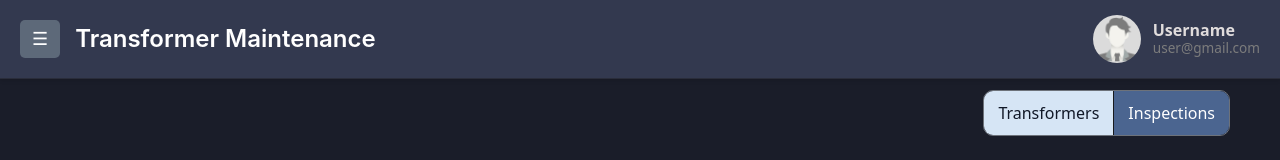
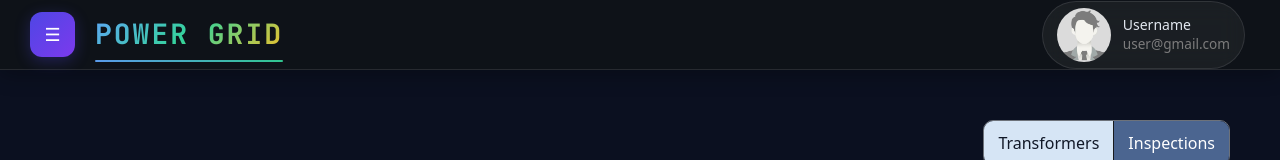
Before and after one commit to thermo-track/transformer-maintenance-system, a React (Vite) app in the folder tms-frontend-application/: page /inspections in a window 1280 px wide. Shown: the top 160 px of the page. Built offline with nearby package versions, Linux system fonts and the light colour scheme; no server answers.

Commit message:
SideBar and Layout Design Improved

```diff
--- a/tms-frontend-application/src/App.css
+++ b/tms-frontend-application/src/App.css
@@ -251,37 +251,6 @@ a { color: var(--accent); text-decoration: none; }
   background: #0f172a;   /* dropdown menu background */
 }
 
-.user-corner {
-  top: 1.5rem;
-  right: 3rem;
-  display: flex;
-  align-items: center;
-  gap: 0.75rem;
-}
-
-.user-avatar {
-  width: 48px;
-  height: 48px;
-  border-radius: 50%;
-}
-
-.user-info {
-  display: flex;
-  flex-direction: column;
-  line-height: 1.2;
-}
-
-.user-name {
-  font-size: 1rem;       /* slightly bigger */
-  font-weight: 600;      /* bold for emphasis */
-  color: #e0dcdc;
-}
-
-.user-email {
-  font-size: 0.85rem;    /* smaller */
-  color: #7c7c7c;
-}
-
 .heading {
   font-size: 1.8rem;
   font-weight: 700;
--- a/tms-frontend-application/src/components/Layout.jsx
+++ b/tms-frontend-application/src/components/Layout.jsx
@@ -45,7 +45,7 @@ const Layout = ({ children }) => {
           </button>
 
           {/* Main Title */}
-          <h1 className="app-title">Transformer Maintenance</h1>
+          <h1 className="app-title">POWER GRID</h1>
         </div>
 
         {/* User Corner on the right */}
--- a/tms-frontend-application/src/styles/layout.css
+++ b/tms-frontend-application/src/styles/layout.css
@@ -1,120 +1,212 @@
-/* In your sidebar.css file */
-.slide-panel {
-  position: fixed;
-  top: 79px;
-  width: 300px;
-  left: -100%;
-  height: 100vh;
-  max-height: 100vh;
-  background-color: #191c27;
-  box-shadow: 2px 0 5px rgba(0, 0, 0, 0.2);
-  padding: 40px;
-  padding-top: 10px;
-  padding-left: 30px;
-  padding-bottom: 1000px;
-  transition: left 0.3s ease-in-out;
-  z-index: 1001; /* Higher than overlay (1000) */
-  color: white;
-  flex-direction: column;
+/* Import Google Fonts */
+@import url('https://fonts.googleapis.com/css2?family=Inter:wght@300;400;500;600;700&family=JetBrains+Mono:wght@400;500;600;700&display=swap');
+
+/* CSS Variables for consistent theming */
+:root {
+  --primary-gradient: linear-gradient(135deg, #4f46e5, #7c3aed);
+  --secondary-gradient: linear-gradient(135deg, #60a5fa, #34d399, #fbbf24);
+  --background-gradient: linear-gradient(135deg, #0f1419 0%, #1a1f2e 50%, #151b26 100%);
+  --glass-bg: rgba(255, 255, 255, 0.05);
+  --glass-border: rgba(255, 255, 255, 0.1);
+  --text-primary: #e2e8f0;
+  --text-secondary: #94a3b8;
+  --text-muted: #64748b;
+  --shadow-lg: 0 20px 40px rgba(0, 0, 0, 0.3);
+  --shadow-md: 0 8px 25px rgba(234, 234, 242, 0.4);
+  --border-radius: 12px;
+  --transition: all 0.3s cubic-bezier(0.4, 0, 0.2, 1);
 }
 
-.slide-panel.open {
-  left: 0; /* Slides in on top of content */
+/* Global Styles */
+* {
+  margin: 0;
+  padding: 0;
+  box-sizing: border-box;
 }
 
-/* App Layout Structure */
+body {
+  font-family: 'Inter', -apple-system, BlinkMacSystemFont, sans-serif;
+  background: var(--background-gradient);
+  color: var(--text-primary);
+  overflow-x: hidden;
+  line-height: 1.6;
+}
+
+/* App Layout */
 .app-layout {
   min-height: 100vh;
-  background-color: #1a1d29; /* Match your dark theme */
+  position: relative;
 }
 
-/* Header with User Corner */
-.app-header {
-  position: fixed;
-  top: 0;
-  right: 0;
-  z-index: 999;
-  padding: 10px 20px;
-  background: transparent;
-}
-
-/* Top Header Bar */
+/* Top Header Styles */
 .top-header {
   position: fixed;
   top: 0;
   left: 0;
   width: 100%;
+  height: 70px;
   display: flex;
   justify-content: space-between;
   align-items: center;
-  padding: 15px 20px;
-  background-color: #33394f; /* Match your dark theme */
-  z-index: 999;
-  border-bottom: 1px solid #2a2d3a;
-  box-shadow: 0 2px 4px rgba(0,0,0,0.1);
+  padding: 0 30px;
+  background: rgba(15, 20, 25, 0.95);
+  backdrop-filter: blur(20px);
+  border-bottom: 1px solid var(--glass-border);
+  z-index: 1002;
+  box-shadow: 0 4px 20px rgba(0, 0, 0, 0.3);
 }
 
-/* Left side of header (menu + title) */
 .header-left {
   display: flex;
   align-items: center;
+  gap: 20px;
 }
 
-/* Right side of header (user corner) */
 .header-right {
   display: flex;
   align-items: center;
+  gap: 20px;
 }
 
-/* App Title */
+
+/* App Title Styling */
 .app-title {
-  color: white;
-  font-size: 24px;
-  font-weight: 600;
-  margin: 0;
-  font-family: -apple-system, BlinkMacSystemFont, 'Segoe UI', 'Roboto', sans-serif;
+  font-family: 'JetBrains Mono', monospace !important;
+  font-size: 28px !important;
+  font-weight: 700 !important;
+  background: var(--secondary-gradient) !important;
+  background-clip: text !important;
+  -webkit-background-clip: text !important;
+  -webkit-text-fill-color: transparent !important;
+  letter-spacing: 2px !important;
+  position: relative !important;
+  margin: 0 !important;
 }
 
-/* Update main content to account for header */
-.main-content {
-  padding-top: 80px; /* Space for header bar */
-  padding-left: 50px;
-  padding-right: 50px;
-  min-height: 100vh;
+.app-title::after {
+  content: '';
+  position: absolute;
+  bottom: -5px;
+  left: 0;
+  width: 100%;
+  height: 2px;
+  background: linear-gradient(90deg, #60a5fa, #34d399);
+  border-radius: 2px;
+  animation: glow 2s ease-in-out infinite alternate;
 }
 
-/* Remove the separate app-header since we're combining everything */
-/* .app-header can be deleted */
+@keyframes glow {
+  from { opacity: 0.5; }
+  to { opacity: 1; }
+}
 
-.submenu-link {
-  color: white;
-  text-decoration: none;
-  font-size: 16px;
-  padding: 8px 12px;
+/* Main Content Area */
+.main-content {
+  margin-top: 70px;
+  padding: 40px 50px;
+  min-height: calc(100vh - 70px);
+  transition: var(--transition);
+}
+
+
+.logo-icon {
+  width: 45px;
+  height: 45px;
+  background: var(--primary-gradient);
+  border-radius: var(--border-radius);
   display: flex;
   align-items: center;
-  gap: 12px;
-  width: 100%;
+  justify-content: center;
+  color: white;
+  font-size: 20px;
 }
 
-/* Icon stays the same color */
-.submenu-link svg {
-  font-size: 18px;
-  width: 20px;
-  color: white; /* Icon always stays white */
-  transition: none; /* No transition for icon */
+
+/* User Corner Styling */
+.user-corner {
+  display: flex;
+  align-items: center;
+  gap: 20px;
+  padding: 6px 14px;
+  background: var(--glass-bg);
+  backdrop-filter: blur(10px);
+  border-radius: 50px;
+  border: 1px solid var(--glass-border);
+  transition: var(--transition);
+  margin: 5px;
 }
 
-/* Only text changes on hover */
-.submenu-link span {
-  transition: color 0.2s ease;
+.user-corner:hover {
+  background: rgba(255, 255, 255, 0.1);
+  transform: translateY(-1px);
 }
 
-.submenu-link:hover span {
-  color: #04b781; /* Or any color you prefer */
+
+.user-corner {
+  top: 1.5rem;
+  right: 3rem;
+  display: flex;
+  align-items: center;
+  gap: 0.75rem;
 }
 
-/* Keep icon white even on hover */
-.submenu-link:hover svg {
-  color: white !important;
+
+
+.user-info {
+  display: flex;
+  flex-direction: column;
+  line-height: 1.2;
 }
+
+.user-name {
+  font-size: 1rem;       /* slightly bigger */
+  font-weight: 600;      /* bold for emphasis */
+  color: #e0dcdc;
+}
+
+.user-email {
+  font-size: 0.85rem;    /* smaller */
+  color: #7c7c7c;
+}
+
+
+.user-avatar {
+  width: 54px;
+  height: 54px;
+  border-radius: 50%;
+  background: linear-gradient(135deg, #f59e0b, #ef4444);
+  display: flex;
+  align-items: center;
+  justify-content: center;
+  font-weight: 600;
+  color: white;
+  font-size: 14px;
+}
+
+.user-info {
+  display: flex;
+  flex-direction: column;
+  gap: 2px;
+}
+
+.user-name {
+  font-weight: 500;
+  font-size: 14px;
+  color: var(--text-primary);
+}
+
+.user-status {
+  font-size: 11px;
+  color: #34d399;
+  display: flex;
+  align-items: center;
+  gap: 4px;
+}
+
+.status-dot {
+  width: 6px;
+  height: 6px;
+  background: #34d399;
+  border-radius: 50%;
+  animation: pulse 2s infinite;
+}
--- /dev/null
+++ b/tms-frontend-application/src/styles/sidebar.css
@@ -0,0 +1,304 @@
+.sidebar-toggle {
+  width: 45px !important;
+  height: 45px !important;
+  background: var(--primary-gradient) !important;
+  border: none !important;
+  border-radius: var(--border-radius) !important;
+  color: white !important;
+  font-size: 18px !important;
+  cursor: pointer !important;
+  display: flex !important;
+  align-items: center !important;
+  justify-content: center !important;
+  transition: var(--transition) !important;
+  box-shadow: 0 4px 15px rgba(79, 70, 229, 0.3) !important;
+  position: relative !important;
+  overflow: hidden !important;
+  padding: 0 !important;
+  margin-right: 0 !important;
+}
+
+.sidebar-toggle::before {
+  content: '';
+  position: absolute;
+  top: 0;
+  left: -100%;
+  width: 100%;
+  height: 100%;
+  background: linear-gradient(90deg, transparent, rgba(255,255,255,0.2), transparent);
+  transition: left 0.5s;
+}
+
+.sidebar-toggle:hover {
+  transform: translateY(-2px) !important;
+  box-shadow: var(--shadow-md) !important;
+}
+
+.sidebar-toggle:hover::before {
+  left: 100%;
+}
+
+.sidebar-toggle:active {
+  transform: translateY(0) !important;
+}
+
+.sidebar-overlay,
+.overlay {
+  position: fixed;
+  top: 70px;
+  left: 0;
+  width: 100%;
+  height: calc(100vh - 70px);
+  background: rgba(0, 0, 0, 0.6);
+  backdrop-filter: blur(5px);
+  z-index: 1000;
+  opacity: 1;
+  visibility: visible;
+  transition: var(--transition);
+}
+
+/* Modern Sidebar Styles */
+.slide-panel {
+  position: fixed;
+  top: 70px;
+  left: -350px;
+  width: 350px;
+  height: calc(100vh - 70px);
+  background: rgba(15, 20, 25, 0.98);
+  backdrop-filter: blur(20px);
+  border-right: 1px solid var(--glass-border);
+  transition: left 0.4s cubic-bezier(0.4, 0, 0.2, 1);
+  z-index: 1001;
+  overflow-y: auto;
+  scrollbar-width: thin;
+  scrollbar-color: rgba(255, 255, 255, 0.2) transparent;
+  color: var(--text-primary);
+  flex-direction: column;
+  padding: 0;
+}
+
+.slide-panel::-webkit-scrollbar {
+  width: 6px;
+}
+
+.slide-panel::-webkit-scrollbar-track {
+  background: transparent;
+}
+
+.slide-panel::-webkit-scrollbar-thumb {
+  background: rgba(255, 255, 255, 0.2);
+  border-radius: 3px;
+}
+
+.slide-panel.open {
+  left: 0;
+  box-shadow: var(--shadow-lg);
+}
+
+/* Navigation Styles */
+.sidebar-nav,
+.menu-content {
+  padding: 20px 0;
+}
+
+.menu-list {
+  list-style: none;
+  margin: 0;
+  padding: 0;
+}
+
+/* Main Menu Item Styling */
+.menu-item {
+  position: relative;
+  margin-bottom: 25px;
+}
+
+/* Add separator line after each main menu item */
+.menu-item:not(:last-child)::after {
+  content: '';
+  position: absolute;
+  bottom: -12px;
+  left: 20px;
+  right: 20px;
+  height: 1px;
+  background: linear-gradient(90deg,
+    transparent,
+    rgba(255, 255, 255, 0.15) 20%,
+    rgba(255, 255, 255, 0.15) 80%,
+    transparent
+  );
+}
+
+/* Main Menu Label */
+.menu-label {
+  display: block;
+  font-size: 13px;
+  font-weight: 600;
+  color: #94a3b8;
+  text-transform: uppercase;
+  letter-spacing: 1.2px;
+  padding: 10px 25px 12px;
+  margin-bottom: 8px;
+  position: relative;
+}
+
+/* Add subtle glow effect to menu labels */
+.menu-label::before {
+  content: '';
+  position: absolute;
+  left: 25px;
+  bottom: 0;
+  width: 30px;
+  height: 2px;
+  background: linear-gradient(90deg, rgba(79, 70, 229, 0.6), transparent);
+  border-radius: 1px;
+}
+
+/* Submenu Styling */
+.submenu-list {
+  list-style: none;
+  margin: 0;
+  padding: 0 10px;
+}
+
+.menu-item2 {
+  position: relative;
+  margin: 3px 0;
+}
+
+.nav-item {
+  position: relative;
+  margin: 2px 15px;
+}
+
+/* Enhanced Link Styling */
+.nav-link,
+.submenu-link {
+  display: flex;
+  align-items: center;
+  gap: 15px;
+  padding: 12px 18px;
+  color: #cbd5e1;
+  text-decoration: none;
+  border-radius: 8px;
+  font-weight: 500;
+  font-size: 15px;
+  transition: all 0.3s cubic-bezier(0.4, 0, 0.2, 1);
+  position: relative;
+  overflow: hidden;
+  width: 100%;
+  border: 1px solid transparent;
+}
+
+/* Hover Effects */
+.submenu-link:hover {
+  background: rgba(255, 255, 255, 0.05);
+  color: #f1f5f9;
+  border-color: rgba(255, 255, 255, 0.1);
+  transform: translateX(2px);
+}
+
+/* Active State */
+.nav-link.active,
+.submenu-link.active {
+  background: linear-gradient(135deg,
+    rgba(79, 70, 229, 0.15),
+    rgba(124, 58, 237, 0.15)
+  );
+  color: #a5b4fc;
+  border: 1px solid rgba(79, 70, 229, 0.3);
+  box-shadow: 0 2px 8px rgba(79, 70, 229, 0.1);
+}
+
+/* Subtle animation for active links */
+.nav-link.active::before,
+.submenu-link.active::before {
+  content: '';
+  position: absolute;
+  left: 0;
+  top: 0;
+  width: 3px;
+  height: 100%;
+  background: linear-gradient(180deg, #4f46e5, #7c3aed);
+  border-radius: 0 2px 2px 0;
+}
+
+/* Icon and Text Styling */
+.nav-icon {
+  font-size: 16px;
+  width: 18px;
+  display: flex;
+  align-items: center;
+  justify-content: center;
+  color: #e2e8f0 !important;
+  transition: color 0.3s ease !important;
+}
+
+.nav-text {
+  flex: 1;
+  font-size: 15px;
+}
+
+.submenu-link svg {
+  font-size: 16px;
+  width: 18px;
+  color: #e2e8f0 !important;
+  transition: color 0.3s ease !important;
+}
+
+.submenu-link span {
+  transition: color 0.3s ease;
+}
+
+/* Enhanced hover effects for icons */
+.submenu-link:hover svg {
+  color: #f8fafc !important;
+  transform: scale(1.05);
+}
+
+.submenu-link:hover span {
+  color: #f8fafc;
+}
+
+.submenu-link.active svg {
+  color: #a5b4fc !important;
+}
+
+.submenu-link.active span {
+  color: #a5b4fc;
+}
+
+/* Add subtle entrance animation */
+.menu-item {
+  animation: slideInLeft 0.3s ease-out;
+  animation-fill-mode: both;
+}
+
+@keyframes slideInLeft {
+  from {
+    opacity: 0;
+    transform: translateX(-20px);
+  }
+  to {
+    opacity: 1;
+    transform: translateX(0);
+  }
+}
+
+/* Responsive adjustments */
+@media (max-width: 768px) {
+  .slide-panel {
+    width: 300px;
+    left: -300px;
+  }
+
+  .menu-label {
+    font-size: 12px;
+    padding: 8px 20px 10px;
+  }
+
+  .submenu-link {
+    padding: 10px 15px;
+    font-size: 14px;
+  }
+}
```
Also changed, not shown: tms-frontend-application/src/components/Sidebar.jsx (+27 -24 lines), tms-frontend-application/src/data/menuData.js (added, +37 -0 lines).
